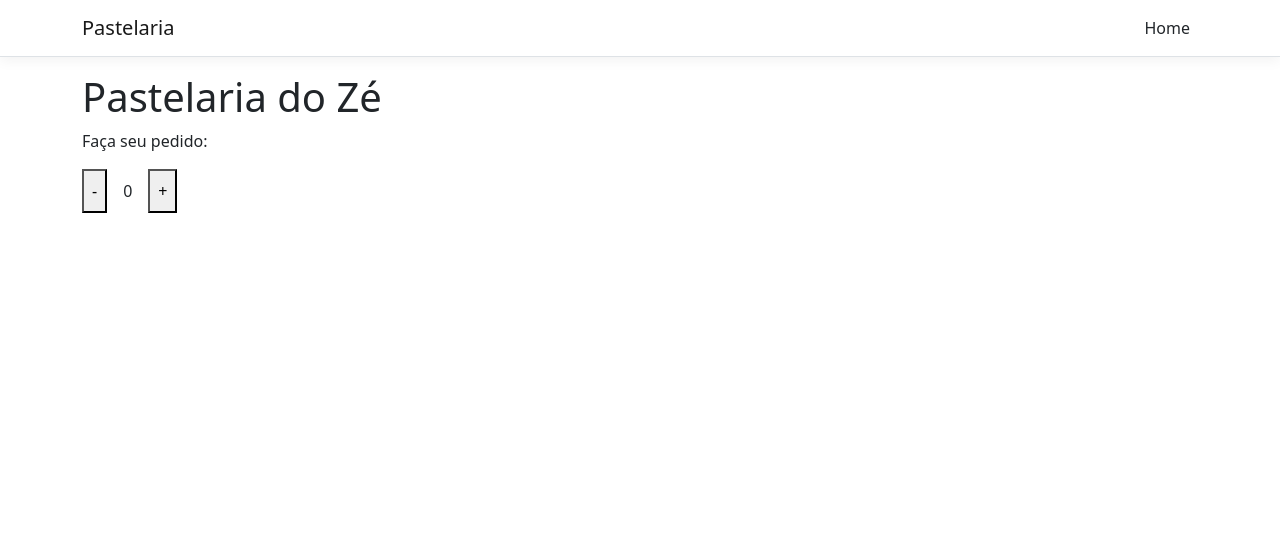
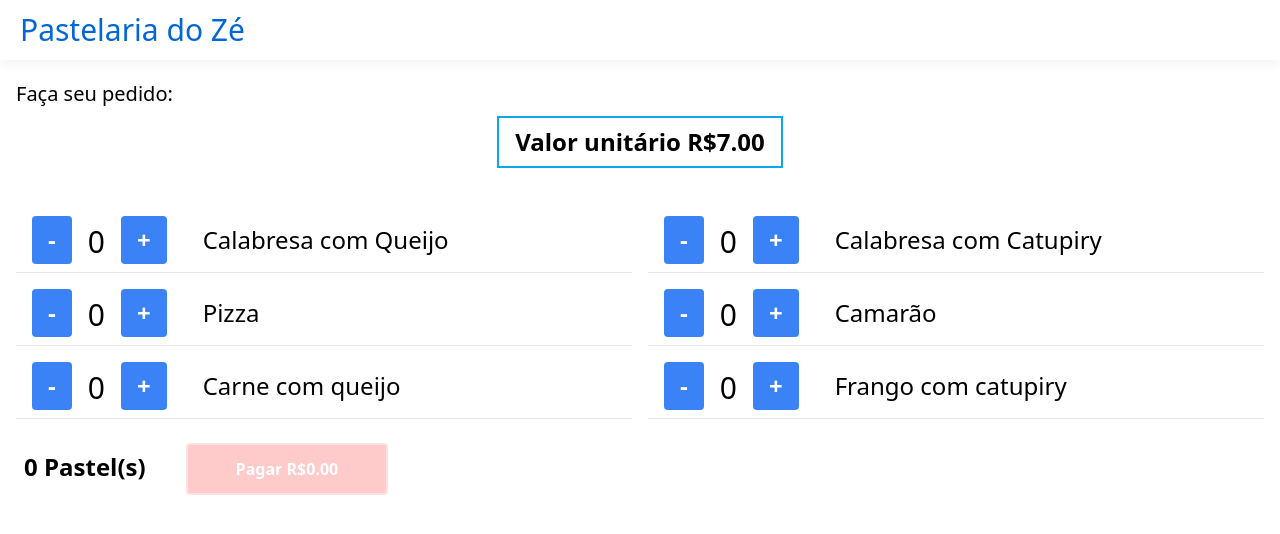
Before and after one commit to joseluz/pastelaria, an Angular app in the folder Pastelaria/ClientApp/: page / in a window 1280 px wide. Shown: the top 534 px of the page. Built offline with nearby package versions, Linux system fonts and the light colour scheme.

Commit message:
Included UI and tailwind

```diff
--- a/Pastelaria/ClientApp/angular.json
+++ b/Pastelaria/ClientApp/angular.json
@@ -27,7 +27,6 @@
               "src/assets"
             ],
             "styles": [
-              "node_modules/bootstrap/dist/css/bootstrap.min.css",
               "src/styles.css"
             ],
             "scripts": []
--- a/Pastelaria/ClientApp/src/app/ui/components/nav-menu/nav-menu.component.html
+++ b/Pastelaria/ClientApp/src/app/ui/components/nav-menu/nav-menu.component.html
@@ -1,31 +1,9 @@
 <header>
   <nav
-    class="navbar navbar-expand-sm navbar-toggleable-sm navbar-light bg-white border-bottom box-shadow mb-3"
-  >
+    class="navbar navbar-expand-sm navbar-toggleable-sm navbar-light bg-white border-bottom box-shadow mb-3 px-5 py-3">
+
     <div class="container">
-      <a class="navbar-brand" [routerLink]="['/']">Pastelaria</a>
-      <button
-        class="navbar-toggler"
-        type="button"
-        data-toggle="collapse"
-        data-target=".navbar-collapse"
-        aria-label="Toggle navigation"
-        [attr.aria-expanded]="isExpanded"
-        (click)="toggle()">
-        <span class="navbar-toggler-icon"></span>
-      </button>
-      <div
-        class="navbar-collapse collapse d-sm-inline-flex justify-content-end"
-        [ngClass]="{ show: isExpanded }">
-        <ul class="navbar-nav flex-grow">
-          <li
-            class="nav-item"
-            [routerLinkActive]="['link-active']"
-            [routerLinkActiveOptions]="{ exact: true }">
-            <a class="nav-link text-dark" [routerLink]="['/']">Home</a>
-          </li>
-        </ul>
-      </div>
+      <a class="text-3xl" [routerLink]="['/']">Pastelaria do Zé</a>
     </div>
   </nav>
 </header>
--- a/Pastelaria/ClientApp/src/app/ui/components/qty-selector/qty-selector.component.html
+++ b/Pastelaria/ClientApp/src/app/ui/components/qty-selector/qty-selector.component.html
@@ -1,9 +1,8 @@
-<div class="flex flex-row space-x-4">
-
-  <button class="p-2">-</button>
-
-  <span class="text-xl-start font-medium m-3">{{ value }}</span>
-
-  <button class="p-2">+</button>
-
+<div class="flex flex-row space-x-4 border-b-1 border-solid mb-2 px-4">
+  <button class="btn btn-blue text-2xl" (click)="substract()">-</button>
+  <span class="text-3xl pt-2 font-medium">{{ value }}</span>
+  <button class="btn btn-blue text-2xl" (click)="add()">+</button>
+  <div class="w-1"></div>
+  <span class="text-2xl pt-2 font-medium">{{ flavor }}</span>
 </div>
+<hr>
--- a/Pastelaria/ClientApp/src/app/ui/components/qty-selector/qty-selector.component.ts
+++ b/Pastelaria/ClientApp/src/app/ui/components/qty-selector/qty-selector.component.ts
@@ -8,10 +8,23 @@ import { Component, EventEmitter, Input, OnInit, Output } from '@angular/core';
 export class QtySelectorComponent implements OnInit {
   @Input() value: number = 0;
   @Output() valueChange = new EventEmitter<number>();
+  @Input() flavor: string = '';
 
   constructor() {
   }
 
   ngOnInit(): void {
   }
+
+  add() {
+    this.value++;
+    this.valueChange.emit(this.value);
+  }
+
+  substract() {
+    if (this.value >= 1) {
+      this.value--;
+      this.valueChange.emit(this.value);
+    }
+  }
 }
--- a/Pastelaria/ClientApp/src/app/ui/home/home.component.html
+++ b/Pastelaria/ClientApp/src/app/ui/home/home.component.html
@@ -1,4 +1,29 @@
-<h1>Pastelaria do Zé</h1>
-<p>Faça seu pedido:</p>
+<div class="flex flex-col space-y-2 px-4 py-2">
 
-<pa-qty-selector></pa-qty-selector>
+  <div class="flex-auto">
+    <h3 class="font-medium text-xl">Faça seu pedido:</h3>
+  </div>
+
+  <div class="flex place-content-center">
+    <span
+      class="px-4 py-2 font-bold text-2xl border border-sky-500 border-2">Valor unitário {{ unitValue | currency:'R$' }}</span>
+  </div>
+
+  <div class="h-8"></div>
+
+  <div class="grid grid-cols-2 gap-4 content-start">
+    <ng-container *ngFor="let flavor of flavors">
+      <pa-qty-selector [flavor]="flavor.name" [(value)]="flavor.qty"></pa-qty-selector>
+    </ng-container>
+  </div>
+
+  <div class="h-2"></div>
+
+  <div class="flex flex-row space-x-8">
+
+    <span class="text-2xl font-bold p-2">{{total}} Pastel(s)</span>
+    <button class="btn btn-red btn-lg border border-2" [class.btn-red-disabled]="total <= 0">
+      Pagar {{ total * unitValue| currency:'R$' }}
+    </button>
+  </div>
+</div>
--- a/Pastelaria/ClientApp/src/app/ui/home/home.component.ts
+++ b/Pastelaria/ClientApp/src/app/ui/home/home.component.ts
@@ -1,8 +1,28 @@
-import { Component } from '@angular/core';
+import { Component, OnInit } from '@angular/core';
+
 
 @Component({
   selector: 'app-home',
   templateUrl: './home.component.html',
 })
-export class HomeComponent {
+export class HomeComponent implements OnInit {
+  flavors: Array<any> = [];
+  unitValue: number = 7.00;
+
+  get total(): number {
+    var qties = this.flavors.map(f => f.qty).reduce((curr, val) => curr + val, 0);
+    return qties;
+  }
+
+  ngOnInit(): void {
+    this.flavors = [
+      { name: 'Calabresa com Queijo', qty: 0 },
+      { name: 'Calabresa com Catupiry', qty: 0 },
+      { name: 'Pizza', qty: 0 },
+      { name: 'Camarão', qty: 0 },
+      { name: 'Carne com queijo', qty: 0 },
+      { name: 'Frango com catupiry', qty: 0 },
+    ]
+  }
+
 }
--- a/Pastelaria/ClientApp/src/styles.css
+++ b/Pastelaria/ClientApp/src/styles.css
@@ -1,4 +1,7 @@
 /* You can add global styles to this file, and also import other style files */
+@tailwind base;
+@tailwind components;
+@tailwind utilities;
 
 /* Provide sufficient contrast against white background */
 a {
@@ -14,3 +17,27 @@ code {
   background-color: #1b6ec2;
   border-color: #1861ac;
 }
+
+.btn {
+  @apply font-bold py-2 px-4 rounded;
+}
+
+.btn-lg {
+  @apply px-12 py-3;
+}
+
+.btn-blue {
+  @apply bg-blue-500 text-white;
+}
+
+.btn-red {
+  @apply bg-red-500 border-red-400 text-white;
+}
+
+.btn-red-disabled {
+  @apply bg-red-200 border-red-100;
+}
+
+.btn-blue:hover {
+  @apply bg-blue-700;
+}
--- /dev/null
+++ b/Pastelaria/ClientApp/tailwind.config.js
@@ -0,0 +1,8 @@
+/** @type {import('tailwindcss').Config} */
+module.exports = {
+  content: ["./src/**/*.{html,ts}"],
+  theme: {
+    extend: {},
+  },
+  plugins: [],
+}
```
Also changed, not shown: Pastelaria/ClientApp/package.json (+3 -4 lines), 1 other file (tests, documents, lock files or other folders).
